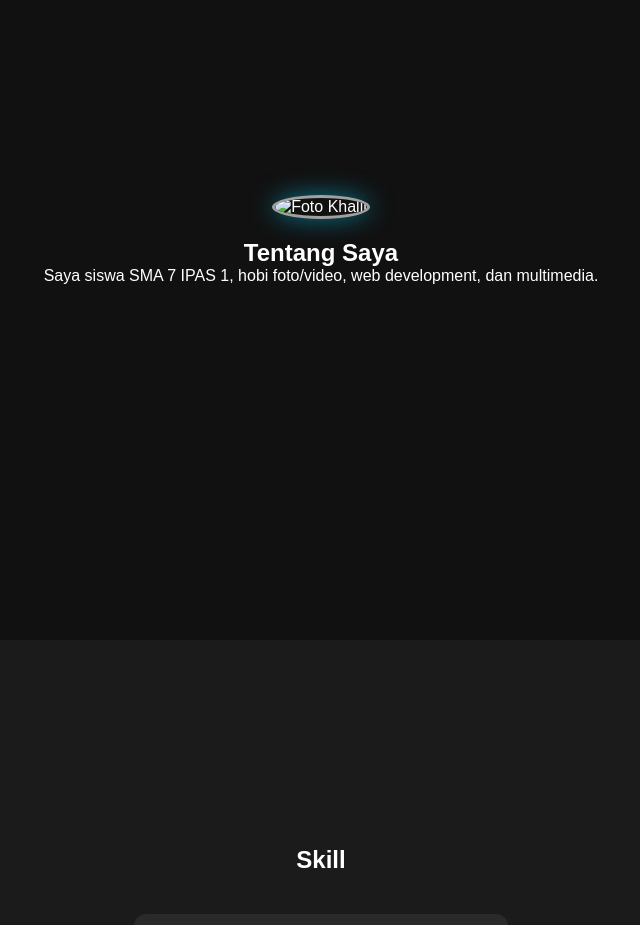
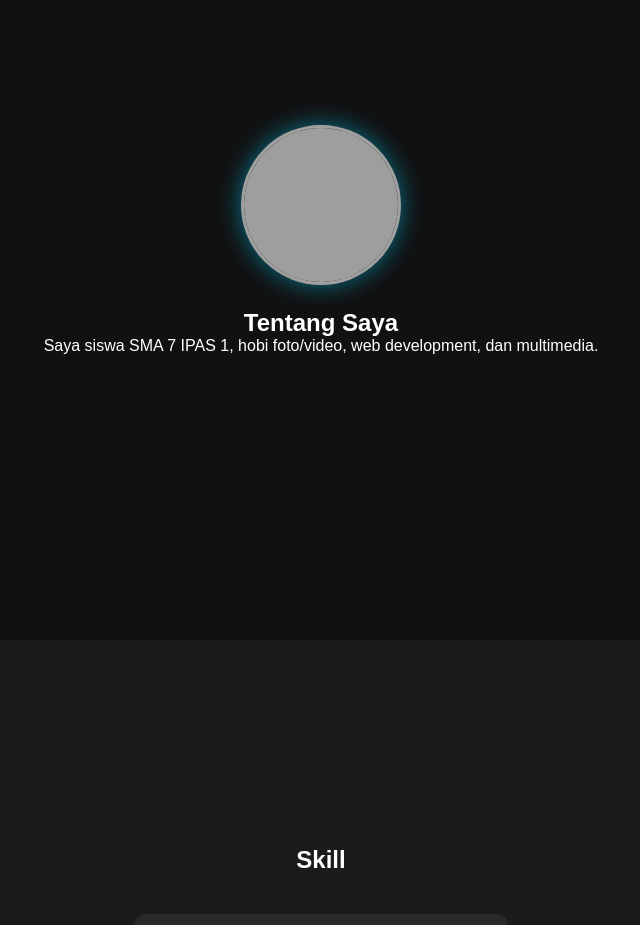
Before and after one commit to VoidEmprr/portfolio-kalil, a plain HTML site: page index.html in a window 1280 px wide. Shown: the part 960-1885 px from the top of the page, without its empty margins (319-959 px from the left). Drawn offline with Linux system fonts and the light colour scheme; the site is published under a folder, as on GitHub Pages, so addresses that start at the root find nothing.

Commit message:
Fix image source path in about section

```diff
--- a/index.html
+++ b/index.html
@@ -258,7 +258,7 @@ footer{
 
 <section id="about">
   <div class="container">
-    <img src="/IMG_6539.jpg" class="hero-photo scroll" id="profilePhoto" alt="Foto Khalil">
+    <img src="IMG_6539.jpg" class="hero-photo scroll" id="profilePhoto" alt="Foto Khalil">
     <h2 class="scroll">Tentang Saya</h2>
     <p class="scroll">
       Saya siswa SMA 7 IPAS 1, hobi foto/video, web development, dan multimedia.
```
